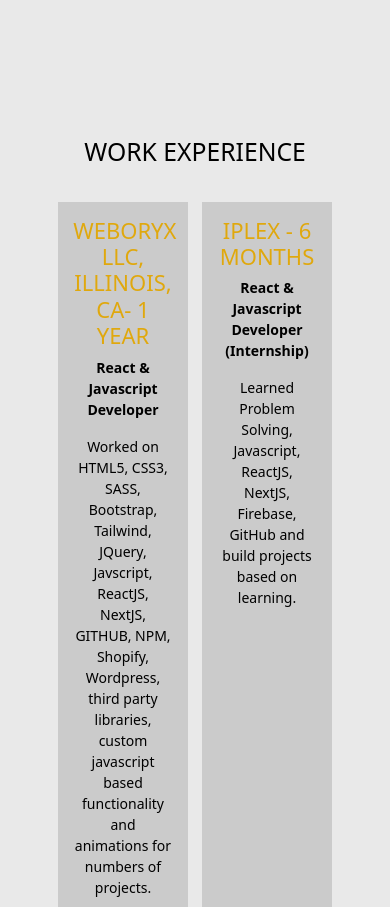
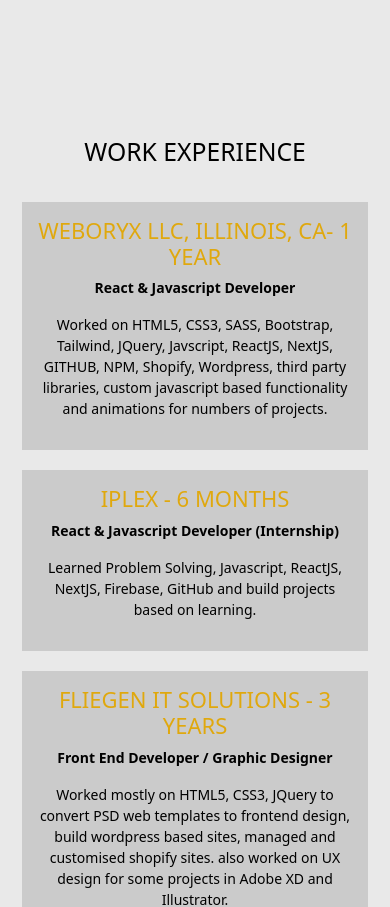
Before and after one commit to hannankhan560/myresume, a React (Create React App) app: page /resume-light in a window 390 px wide. Shown: the part 2420-3327 px from the top of the page. Built offline with nearby package versions, Linux system fonts and the light colour scheme.

Commit message:
quotes-icons

```diff
--- a/src/sass/resume.scss
+++ b/src/sass/resume.scss
@@ -184,3 +184,12 @@
     }
 
 }
+
+@media (max-width: 480px) {
+    .container {
+      width: 95% !important;
+    }
+    .experience {
+        width: 100% !important;
+    }
+  }
```
